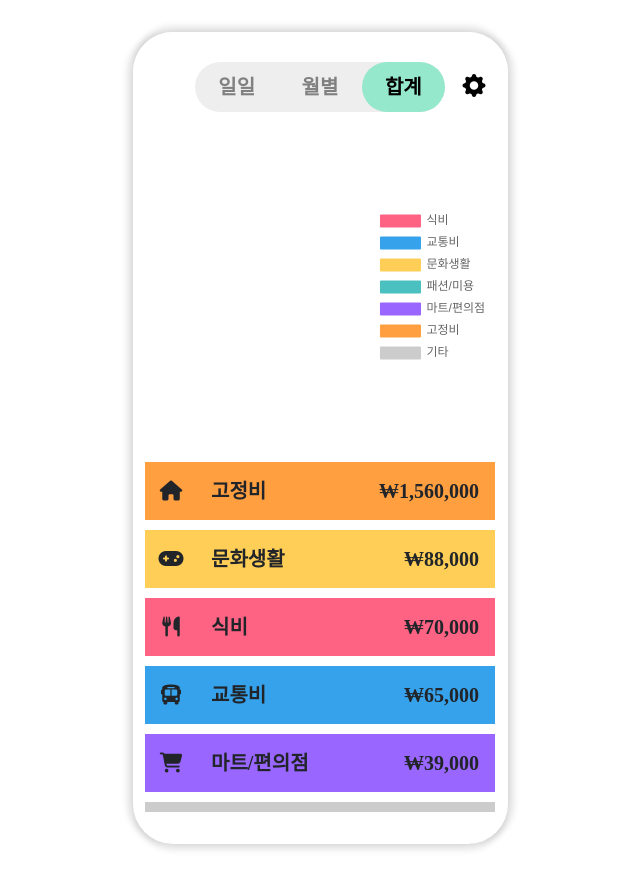
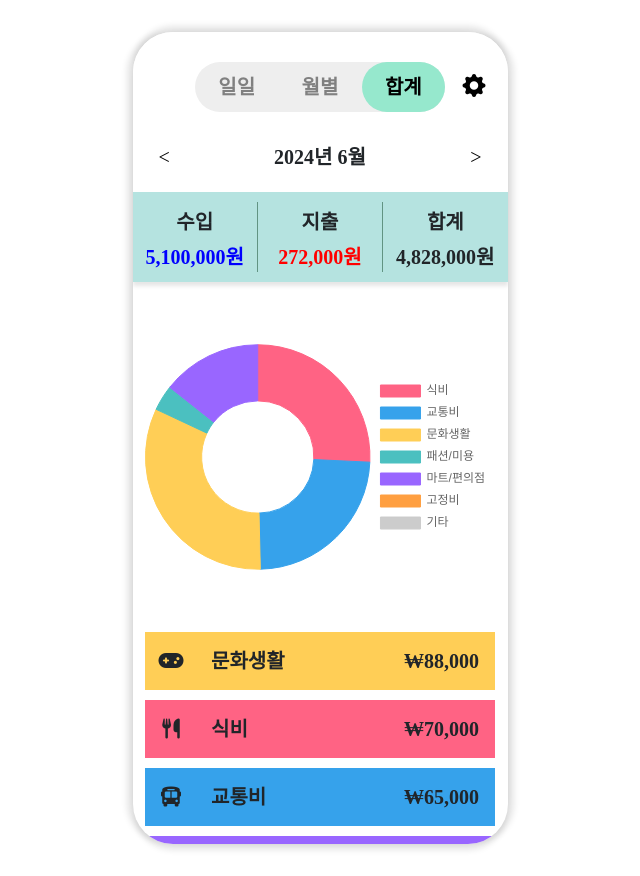
Before and after one commit to a-seung/accountBookTeam2, a Vue app: page /chart in a window 1280 px wide. Shown: the whole page, without its empty margins (320-960 px from the left). Built offline with nearby package versions, Linux system fonts and the light colour scheme; data requests are answered from the project's data file; a web font is replaced by a local one.

Commit message:
마지막 추가

```diff
--- a/src/components/DoughnutChart.vue
+++ b/src/components/DoughnutChart.vue
@@ -1,12 +1,17 @@
 <template>
   <div>
-    <Doughnut v-if="chartDataReady" :data="chartData" :options="chartOptions" />
+    <Doughnut
+      v-if="chartDataReady"
+      :data="chartData"
+      :options="chartOptions"
+      :key="chartKey"
+    />
   </div>
 </template>
 
 <script setup>
-import { computed } from 'vue';
-import { defineProps, watch } from 'vue';
+import { computed, ref, watch } from 'vue';
+import { defineProps } from 'vue';
 import { Doughnut } from 'vue-chartjs';
 import {
   Chart as ChartJS,
@@ -38,6 +43,8 @@ const props = defineProps({
   },
 });
 
+const chartKey = ref(0);
+
 const chartDataReady = computed(() => {
   return (
     props.chartData.labels.length > 0 &&
@@ -49,6 +56,7 @@ watch(
   () => props.chartData,
   (newValue) => {
     console.log('props 바뀜!!');
+    chartKey.value++;
   },
   { deep: true }
 );
--- a/src/pages/Chart.vue
+++ b/src/pages/Chart.vue
@@ -1,6 +1,20 @@
 <template>
   <div class="container">
     <Header />
+
+    <!-- 월 변경 바 -->
+    <div class="calendar_header">
+      <button @click="prevMonth">&lt;</button>
+      <div class="calendar_month">{{ year }}년 {{ month }}월</div>
+      <button @click="nextMonth">&gt;</button>
+    </div>
+
+    <SummaryStats
+      :income="monthlyIncome"
+      :expense="monthlyExpense"
+      :filters="filters"
+    />
+
     <div class="chart-container">
       <DoughnutChart :chartData="chartData" :chartOptions="chartOptions" />
     </div>
@@ -30,9 +44,66 @@ import { ref, computed, watch } from 'vue';
 import DoughnutChart from '@/components/DoughnutChart.vue';
 import Header from '@/components/Header.vue';
 import { useTransactionStore } from '@/stores/transaction';
+import SummaryStats from '@/components/SummaryStats.vue';
 
 const transactionStore = useTransactionStore();
-const categoryExpenses = computed(() => transactionStore.categoryExpenses);
+const { updateMonth } = transactionStore;
+// const categoryExpenses = computed(() => transactionStore.categoryExpenses);
+const categoryExpensesByMonth = computed(
+  () => transactionStore.categoryExpensesByMonth
+);
+const year = ref(new Date().getFullYear());
+const month = ref(new Date().getMonth() + 1);
+
+function prevMonth() {
+  month.value -= 1;
+  if (month.value < 1) {
+    month.value = 12;
+    year.value -= 1;
+  }
+
+  updateMonth(month.value);
+}
+
+function nextMonth() {
+  month.value += 1;
+  if (month.value > 12) {
+    month.value = 1;
+    year.value += 1;
+  }
+
+  updateMonth(month.value);
+}
+
+const transactions = computed(() => transactionStore.total);
+
+const monthlyIncome = computed(() => {
+  return transactions.value
+    .filter(
+      (transaction) =>
+        transaction.type === 'income' &&
+        new Date(transaction.date).getFullYear() === year.value &&
+        new Date(transaction.date).getMonth() + 1 === month.value
+    )
+    .reduce((sum, transaction) => sum + parseInt(transaction.amount), 0);
+});
+
+const monthlyExpense = computed(() => {
+  return transactions.value
+    .filter(
+      (transaction) =>
+        transaction.type === 'expense' &&
+        new Date(transaction.date).getFullYear() === year.value &&
+        new Date(transaction.date).getMonth() + 1 === month.value
+    )
+    .reduce((sum, transaction) => sum + parseInt(transaction.amount), 0);
+});
+
+const filters = ref({
+  showIncome: true,
+  showExpense: true,
+  showBalance: true,
+});
 
 const chartData = ref({
   labels: [
@@ -145,14 +216,14 @@ const items = ref([
 
 const updateItems = () => {
   items.value.forEach((item) => {
-    item.amount = categoryExpenses.value[item.name] || 0;
+    item.amount = categoryExpensesByMonth.value[item.name] || 0;
   });
   // 지출 순서대로 정렬
   items.value.sort((a, b) => b.amount - a.amount);
 };
 
 watch(
-  categoryExpenses,
+  categoryExpensesByMonth,
   (newExpenses) => {
     chartData.value.datasets[0].data = [
       newExpenses['식비'],
@@ -174,6 +245,32 @@ const formatCurrency = (value) => {
 </script>
 
 <style scoped>
+* {
+  font-size: 20px;
+}
+
+.container {
+  overflow: hidden;
+}
+
+.container::-webkit-scrollbar {
+  display: none;
+}
+
+.calendar_header {
+  display: flex;
+  height: 80px;
+  font-size: 20px;
+  justify-content: space-between;
+  align-items: center;
+  padding: 10px 20px 0 20px;
+  font-size: 20px;
+}
+
+.calendar_month {
+  font-weight: bold;
+}
+
 .container {
   max-width: 375px;
   margin: 0 auto;
--- a/src/stores/transaction.js
+++ b/src/stores/transaction.js
@@ -9,6 +9,7 @@ export const useTransactionStore = defineStore('transaction', () => {
     total: [],
     totalIncome: 0,
     totalExpense: 0,
+    month: new Date().getMonth() + 1,
   });
 
   async function fetchTransactions() {
@@ -168,6 +169,43 @@ export const useTransactionStore = defineStore('transaction', () => {
     return result;
   });
 
+  const updateMonth = (month) => {
+    state.month = month;
+  };
+
+  const categoryExpensesByMonth = computed(() => {
+    const categories = [
+      '식비',
+      '교통비',
+      '문화생활',
+      '패션/미용',
+      '마트/편의점',
+      '고정비',
+      '기타',
+    ];
+
+    const date = new Date();
+    const year = date.getFullYear();
+
+    const result = {};
+    categories.forEach((category) => {
+      result[category] = state.expense
+        .filter((expense) => {
+          const expenseDate = new Date(expense.date);
+          return (
+            expense.category === category &&
+            expenseDate.getMonth() === state.month - 1 &&
+            expenseDate.getFullYear() === year
+          );
+        })
+        .reduce((sum, expense) => sum + parseInt(expense.amount), 0);
+    });
+
+    console.log(result);
+
+    return result;
+  });
+
   const income = computed(() => state.income);
   const expense = computed(() => state.expense);
   const total = computed(() => state.total);
@@ -189,6 +227,8 @@ export const useTransactionStore = defineStore('transaction', () => {
     getExpensesForMonth,
     getTotalBalanceForMonth,
     fetchTransactions,
+    categoryExpensesByMonth,
     categoryExpenses,
+    updateMonth,
   };
 });
```
